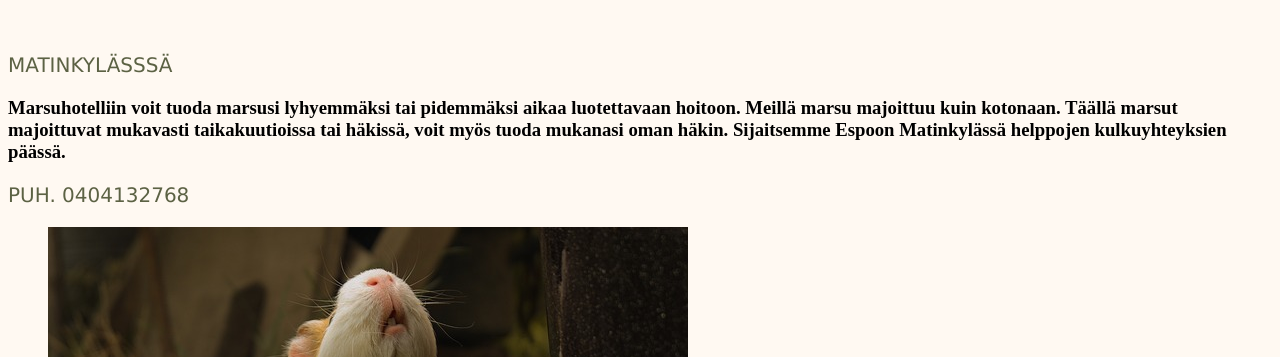
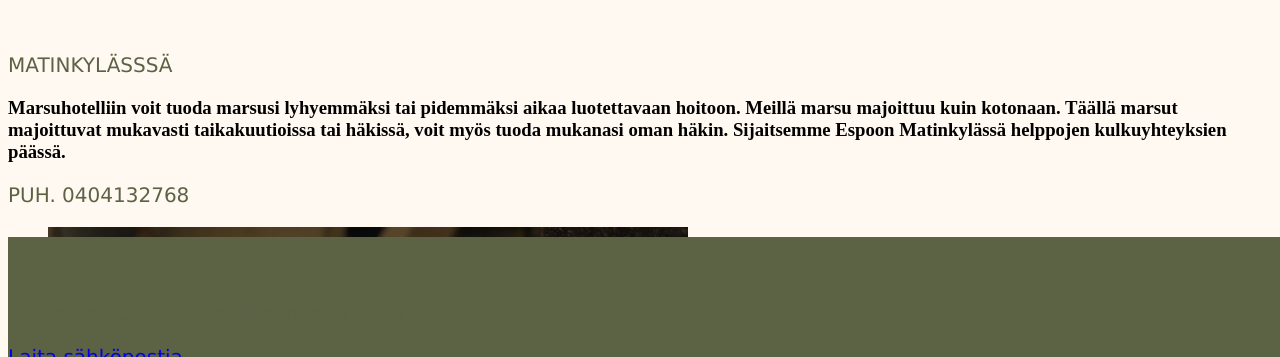
Before and after one commit to Kaislakudjoi/Kaislakudjoi.github.io, a plain HTML site: page index.html in a window 1280 px wide. Shown: the part 443-800 px from the top of the page. Drawn offline with Linux system fonts and the light colour scheme.

Commit message:
Footer??

```diff
--- a/index.html
+++ b/index.html
@@ -34,6 +34,19 @@
     </div>
     </section>
 
+    <footer>
+        <div>
+              <p>tähän yhteystiedot sunmuuta</p>
+        </div>
+        <div>
+           <p>Copyright &copy; 2024, Kaislan marsuhotelli</p>
+        </div>
+        <div>
+           <p><a href="mailto:kaislanmarsuhotelli@gmail.com">Laita sähköpostia</a></p>
+        </div>
+     </footer>
+
+
 
 </body>
 </html>
--- a/tyyli.css
+++ b/tyyli.css
@@ -45,7 +45,7 @@ body{
     color: #fff9f2;
 
   }
-  /*pääsivun sisällön asettelu*/
+  /*etusivun sisällön asettelu*/
 .grid-teksti1 { grid-area: g1; }
 .grid-kuva { grid-area: g3; }
 
@@ -53,3 +53,19 @@ body{
     display: grid;
     gap: 20px;
     padding: 20px;}
+
+    #ETUSIVU{
+      grid-template-areas:
+        'g1 g1 g3';
+        margin-bottom: 100px;
+    }
+    footer{
+      flex-direction: row;
+      text-align: right;
+      position: fixed;
+      bottom: 0;
+      width: 100%;
+      max-height: 15%;
+      background-color: #5c6244;
+      color: #fff9f2;
+  }
```
